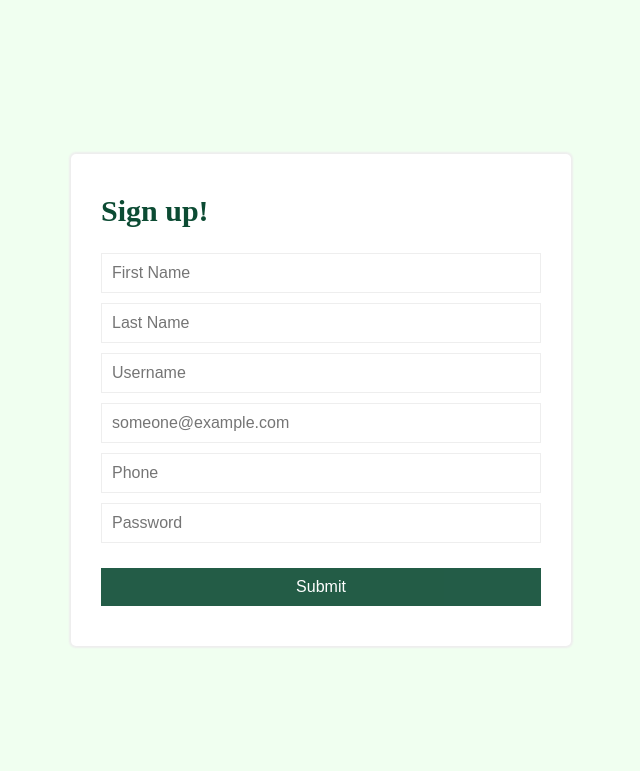
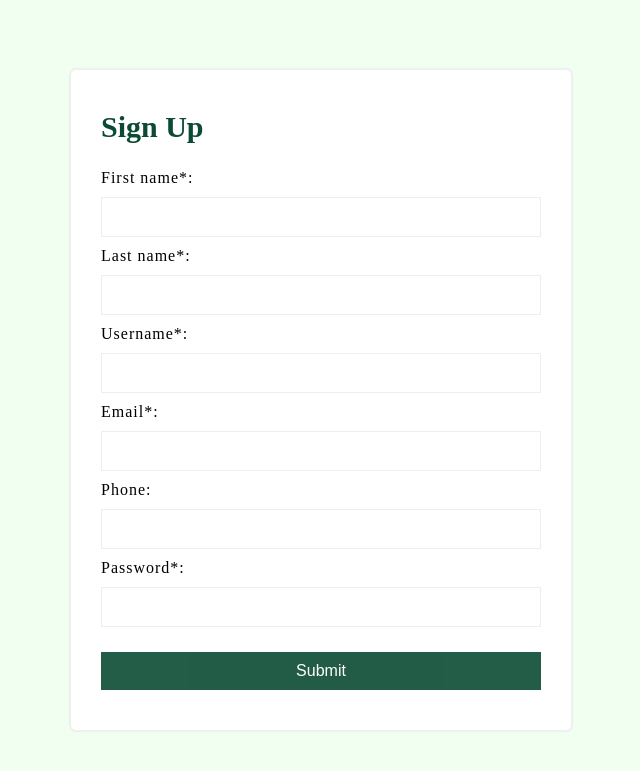
Before and after one commit to samyakjain101/django-phone-auth, a Django app: page /accounts/register/ in a window 1280 px wide. Shown: the top 771 px of the page, without its empty margins (319-959 px from the left). Run offline with Django 3.2, Linux system fonts and the light colour scheme.

Commit message:
refactor: add errors in template

```diff
--- a/phone_auth/backend.py
+++ b/phone_auth/backend.py
@@ -30,10 +30,10 @@ class CustomAuthBackend(ModelBackend):
                 lookup_obj |= Q(phonenumber__phone=login)
             elif (AuthenticationMethod.EMAIL in authentication_methods and
                     EmailValidationForm({'email': login}).is_valid()):
-                lookup_obj |= Q(emailaddress__email=login)
+                lookup_obj |= Q(emailaddress__email__iexact=login)
             elif (AuthenticationMethod.USERNAME in authentication_methods and
                     UsernameValidationForm({'username': login}).is_valid()):
-                lookup_obj |= Q(username=login)
+                lookup_obj |= Q(username__exact=login)
             else:
                 return None
 
--- a/phone_auth/forms.py
+++ b/phone_auth/forms.py
@@ -80,8 +80,6 @@ class PhoneRegisterForm(forms.Form):
                 if 'email' in e.args[0]:
                     self.add_error('email', 'Email already exists')
 
-        return user
-
 
 class PhoneLoginForm(forms.Form):
     """Form used for user login"""
@@ -115,7 +113,7 @@ class UsernameValidationForm(forms.Form):
 class PhonePasswordResetForm(forms.Form):
     """Checks if the user with provided email/phone exists.
 
-    If provided email/phone exists, send reset_pass_email/reset_pass_phone
+    If provided email/phone exists, send reset_password_email/reset_password_phone
     signal with user and URL (relative_path that is one-time use only link
     to reset password) arguments.
     """
@@ -131,7 +129,7 @@ class PhonePasswordResetForm(forms.Form):
             is_phone = True
 
         elif EmailValidationForm({'email': login}).is_valid():
-            lookup_obj |= Q(emailaddress__email=login)
+            lookup_obj |= Q(emailaddress__email__iexact=login)
 
         else:
             return None, False
--- a/phone_auth/templates/phone_auth/register.html
+++ b/phone_auth/templates/phone_auth/register.html
@@ -1,37 +1,98 @@
 {% extends "phone_auth/base.html" %}
 
 {% block title_block %}
-    Register
+    Sign Up
 {% endblock title_block %}
 
 {% block body_block %}
-    <!-- <form method="POST">
-        {% csrf_token %}
-        {{ form.as_p }}
-        <input type="submit" value="Register">
-    </form> -->
 
-    <div class="phoneauthform">
-        <h3 class="phoneauthform-title">Sign up!</h3>
+    <!--suppress HtmlUnknownAttribute -->
+<div class="phoneauthform">
+        <h3 class="phoneauthform-title">Sign Up</h3>
         <form class="phoneauthform-content" method="POST">
             {% csrf_token %}
-            <!-- <label for="firstname">First Name</label> -->
-            <input placeholder="First Name" name="first_name" type="text">
+            {{ form.non_field_errors }}
 
-            <!-- <label for="lastname">Last Name</label> -->
-            <input placeholder="Last Name" name="last_name" type="text">
+            <div class="fieldWrapper">
+                {{ form.first_name.errors }}
+                <label for="id_first_name">
+                    First name{% if form.first_name.field.required %}*{% endif %}:
+                </label>
+                <input type="text"
+                       id="id_first_name"
+                       name="{{ form.first_name.html_name }}"
+                       {% if form.first_name.value %}
+                            value="{{ form.first_name.value }}"
+                       {% endif %}
+                       {% if form.first_name.field.required %}required{% endif %}>
+            </div>
 
-            <!-- <label for="username">Username</label> -->
-            <input placeholder="Username" name="username" type="text">
+            <div class="fieldWrapper">
+                {{ form.last_name.errors }}
+                <label for="id_last_name">
+                    Last name{% if form.last_name.field.required %}*{% endif %}:
+                </label>
+                <input type="text"
+                       id="id_last_name"
+                       name="{{ form.last_name.html_name }}"
+                       {% if form.last_name.value %}
+                            value="{{ form.last_name.value }}"
+                       {% endif %}
+                       {% if form.last_name.field.required %}required{% endif %}>
+            </div>
 
-            <!-- <label for="email">Email</label> -->
-            <input placeholder="someone@example.com" name="email" type="email">
+            <div class="fieldWrapper">
+                {{ form.username.errors }}
+                <label for="id_username">
+                    Username{% if form.username.field.required %}*{% endif %}:
+                </label>
+                <input type="text"
+                       id="id_username"
+                       name="{{ form.username.html_name }}"
+                       {% if form.username.value %}
+                            value="{{ form.username.value }}"
+                       {% endif %}
+                       {% if form.username.field.required %}required{% endif %}>
+            </div>
 
-            <!-- <label for="phone">Phone</label> -->
-            <input placeholder="Phone" name="phone" type="tel">
+            <div class="fieldWrapper">
+                {{ form.email.errors }}
+                <label for="id_email">
+                    Email{% if form.email.field.required %}*{% endif %}:
+                </label>
+                <input type="email"
+                       id="id_email"
+                       name="{{ form.email.html_name }}"
+                       {% if form.email.value %}
+                            value="{{ form.email.value }}"
+                       {% endif %}
+                       {% if form.email.field.required %}required{% endif %}>
+            </div>
 
-            <!-- <label for="password">Password</label> -->
-            <input placeholder="Password" name="password" type="password">
+            <div class="fieldWrapper">
+                {{ form.phone.errors }}
+                <label for="id_phone">
+                    Phone{% if form.phone.field.required %}*{% endif %}:
+                </label>
+                <input type="tel"
+                       id="id_phone"
+                       name="{{ form.phone.html_name }}"
+                       {% if form.phone.value %}
+                            value="{{ form.phone.value }}"
+                       {% endif %}
+                       {% if form.phone.field.required %}required{% endif %}>
+            </div>
+
+            <div class="fieldWrapper">
+                {{ form.password.errors }}
+                <label for="id_password">
+                    Password{% if form.password.field.required %}*{% endif %}:
+                </label>
+                <input type="password"
+                       id="id_password"
+                       name="{{ form.password.html_name }}"
+                       {% if form.password.field.required %}required{% endif %}>
+            </div>
 
             <button type="submit">Submit</button>
         </form>
--- a/phone_auth/validators.py
+++ b/phone_auth/validators.py
@@ -7,7 +7,7 @@ from django.utils.translation import gettext_lazy as _
 def get_username_regex():
     """Username should be alphanumeric and in lowercase"""
 
-    return r'^[a-z0-9]{4,30}$'
+    return r'^[a-zA-Z0-9]{4,30}$'
 
 
 def validate_username(username):
--- a/phone_auth/views.py
+++ b/phone_auth/views.py
@@ -50,6 +50,10 @@ class PhoneRegisterView(AnonymousRequiredMixin, FormView):
             return render(
                 self.request, 'phone_auth/register.html', context={'form': form})
         return super().form_valid(form)
+
+    def get_context_data(self, **kwargs):
+        context = super().get_context_data(**kwargs)
+        return context
 
 
 class PhoneLoginView(AnonymousRequiredMixin, LoginView):
@@ -177,7 +181,7 @@ class PhoneEmailVerificationView(LoginRequiredMixin, View):
                 try:
                     phone_obj = PhoneNumber.objects.get(
                         user=request.user,
-                        phone__iexact=phone)
+                        phone=phone)
                     if phone_obj.is_verified:
                         return redirect('phone_auth:phone_email_verification')
 
```
